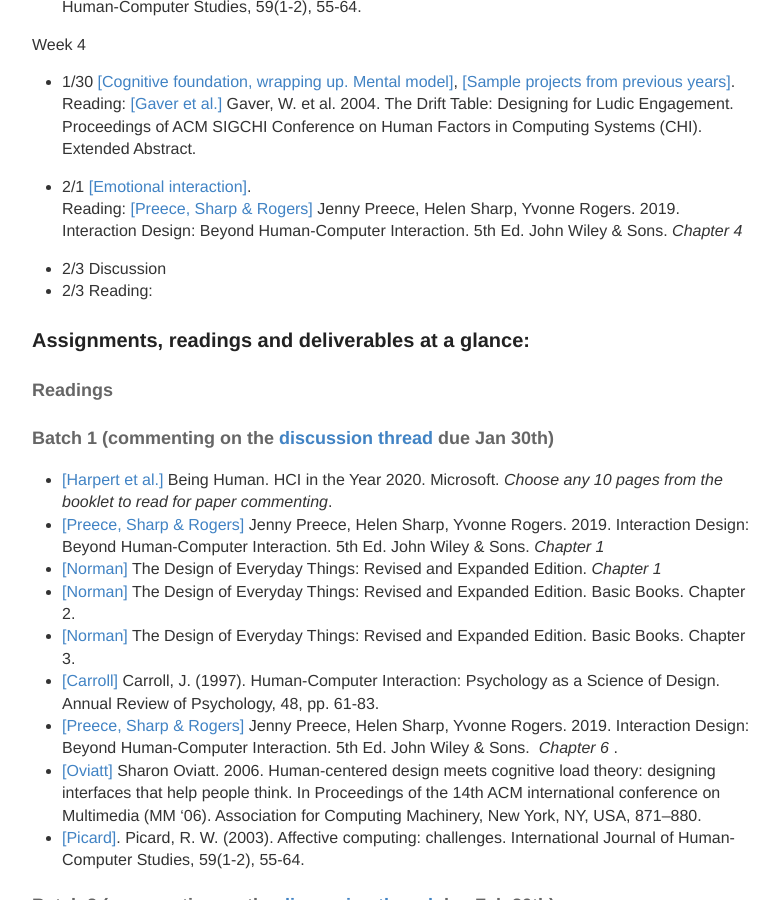
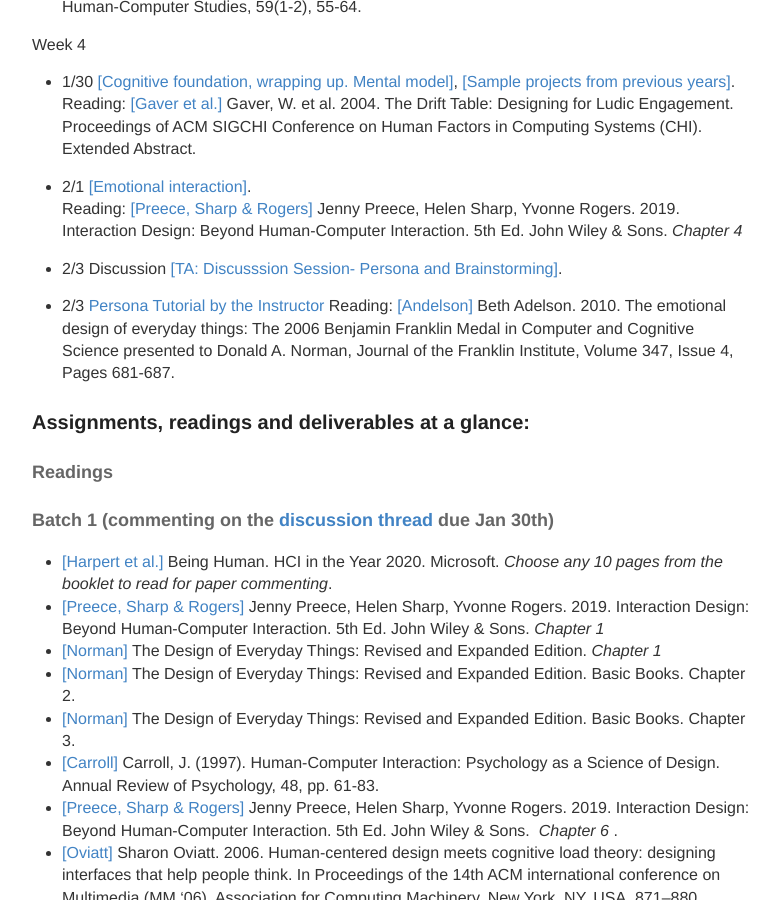
Before and after one commit to hciwang/hciwang.github.io, a Jekyll site: the page built from _posts/2022-1-1-lectures.md, in a window 1280 px wide and 900 px high, scrolled down 1359 px. Shown: the whole window, without its empty margins (248-1027 px from the left). Built offline with Jekyll 4.4.1, drawn with Linux system fonts in a browser that asks for light colours.

Commit message:
Update 2022-1-1-lectures.md

```diff
--- a/_posts/2022-1-1-lectures.md
+++ b/_posts/2022-1-1-lectures.md
@@ -53,9 +53,10 @@
 - 2/1 [[Emotional interaction]](https://canvas.ucdavis.edu/courses/747452/files/folder/Lecture%20slides?preview=19280251).
 Reading: [[Preece, Sharp & Rogers]](http://www.id-book.com/) Jenny Preece, Helen Sharp, Yvonne Rogers. 2019. Interaction Design: Beyond Human-Computer Interaction. 5th Ed. John Wiley & Sons.  *Chapter 4*
 
-- 2/3 Discussion
-- 2/3
-Reading:
+- 2/3 Discussion [[TA: Discusssion Session- Persona and Brainstorming]](https://canvas.ucdavis.edu/courses/747452/files/folder/Discussion%20slides?preview=19302750).
+
+- 2/3 [Persona Tutorial by the Instructor]()
+Reading: [[Andelson]](https://canvas.ucdavis.edu/courses/747452/files/folder/Misc%20files?preview=19310641) Beth Adelson. 2010. The emotional design of everyday things: The 2006 Benjamin Franklin Medal in Computer and Cognitive Science presented to Donald A. Norman, Journal of the Franklin Institute, Volume 347, Issue 4, Pages 681-687.
 
 ### Assignments, readings and deliverables at a glance:
 
```
